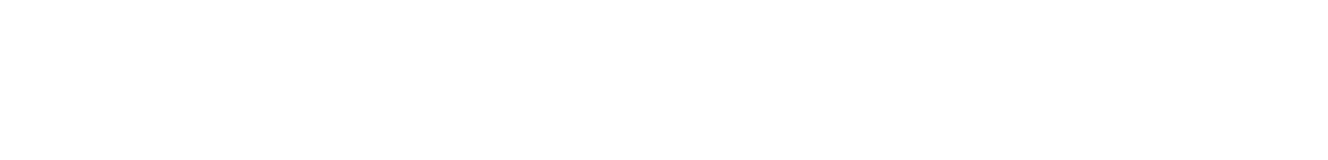
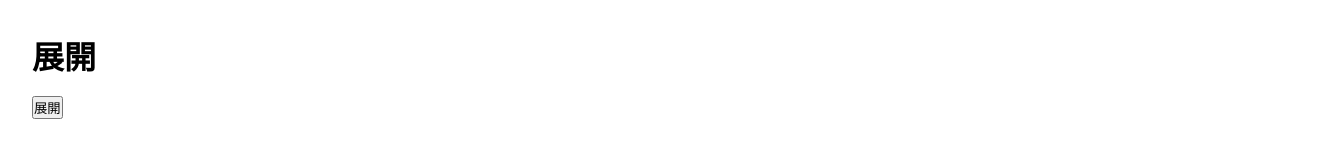
Before and after one commit to LiangJin0228/learnVueWithLiangJin, a plain HTML site: page lesson 2.html in a window 1280 px wide. Shown: the whole page, 1328 px wide, since content can reach past the window. Drawn offline with Linux system fonts and the light colour scheme.

Commit message:
lesson_2 基礎的method和computed, 以及使用watch來監聽屬性

```diff
--- a/css/lesson 2.css
+++ b/css/lesson 2.css
@@ -0,0 +1,11 @@
+* {
+    margin: 0 auto;
+    padding: 0;
+}
+
+html,
+body {
+    width: 100%;
+    height: 100%;
+    padding: 1rem;
+}
--- a/lesson 2.html
+++ b/lesson 2.html
@@ -8,7 +8,28 @@
         <title>Vue Practice</title>
     </head>
     <body>
-        <div id="app"></div>
+        <div id="app">
+            <div>
+                <!-- 從下面可以看出,我將click事件放到一個h1標簽上 -->
+                <!-- 所以并不是只有button, input之類的可以監聽事件 -->
+                <!-- @click事件中，那一行的意思是: 當你按click之後,本來的click就是false(在Vue的data()裏面)右邊的"!click"會在每次點擊的時候將click的值反轉 -->
+                <!-- div的部分則依據click的值來選擇是否顯示 -->
+                <div v-show="click">你剛剛點了下面的h1</div>
+                <!-- 這邊使用的是運算符，而下方第二行用的是計算屬性(computed()方法) -->
+                <!-- <h1 @click="click = !click">{{ click ? "隱藏" : "展開" }}</h1> -->
+                <h1 @click="click = !click">{{ isClicked }}</h1>
+                <br />
+                <!-- 我們可以使用另外一種方法，那就是將v-on 事件的處理包裝成一個methods -->
+                <div>
+                    <div v-show="click">這個是使用method事件的div</div>
+                    <button @click="clickEvent">{{ isClicked }}</button>
+                </div>
+            </div>
+            <!-- 重點整理 -->
+            <!-- 計算屬性:緩存結果 如果多次使用,data屬性沒有變化,會直接從緩存拿出來用,性能方面好一些(換句話説，只有在data()裏面的值變化時才計算) -->
+            <!-- 方法:不會緩存結果  每一次執行都會重新計算,并且計算屬性只有newValue和oldValue,但是方法可以傳遞參數 -->
+            <!-- 可以在computed 裏面使用this.methodName()來使用定義好的方法 -->
+        </div>
         <script src="lib/lesson 2.js"></script>
     </body>
 </html>
--- a/lib/lesson 2.js
+++ b/lib/lesson 2.js
@@ -0,0 +1,43 @@
+const app = Vue.createApp({
+    data() {
+        return {
+            click : false,
+            countDown : 5,
+            timer : null
+        };
+    },
+    computed: {
+        // 計算屬性，能夠使用計算的方式動態回傳一個值或數組
+        isClicked() {
+            return this.click ? "隱藏 " + this.countDown : "展開";
+        }
+    },
+    methods: {
+        clickEvent() {
+            this.click = !this.click;
+        }
+    },
+    watch: {
+        // watch方法是監視你的data裏面的值，所以你的data裏面的key叫什麽名字，watch就必須一模一樣
+        // 下面這行的意思就是,目前我們的click預設是false，但是當我們按下按鈕，它會變成true
+        // 所以newValue就是truo, oldValue就是false
+        click(newValue, oldValue) {
+            if (newValue) {
+                this.countDown = 5;
+                if (this.timer) {
+                    clearInterval(this.timer);
+                    this.timer = null;
+                }
+                this.timer = setInterval(() => {
+                    this.countDown -= 1;
+                    if (this.countDown === 0) {
+                        this.click = false;
+                        clearInterval(this.timer);
+                        this.timer = null;
+                    }
+                }, 1000);
+            }
+        }
+    }
+});
+app.mount('#app');
```
Also changed, not shown: 1 other file.
